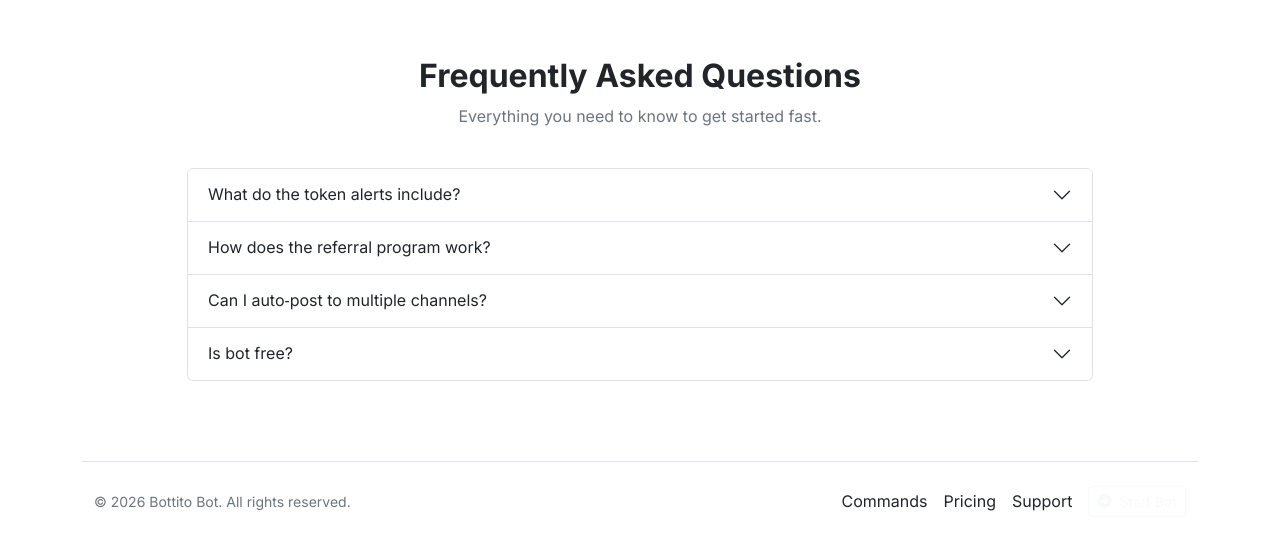
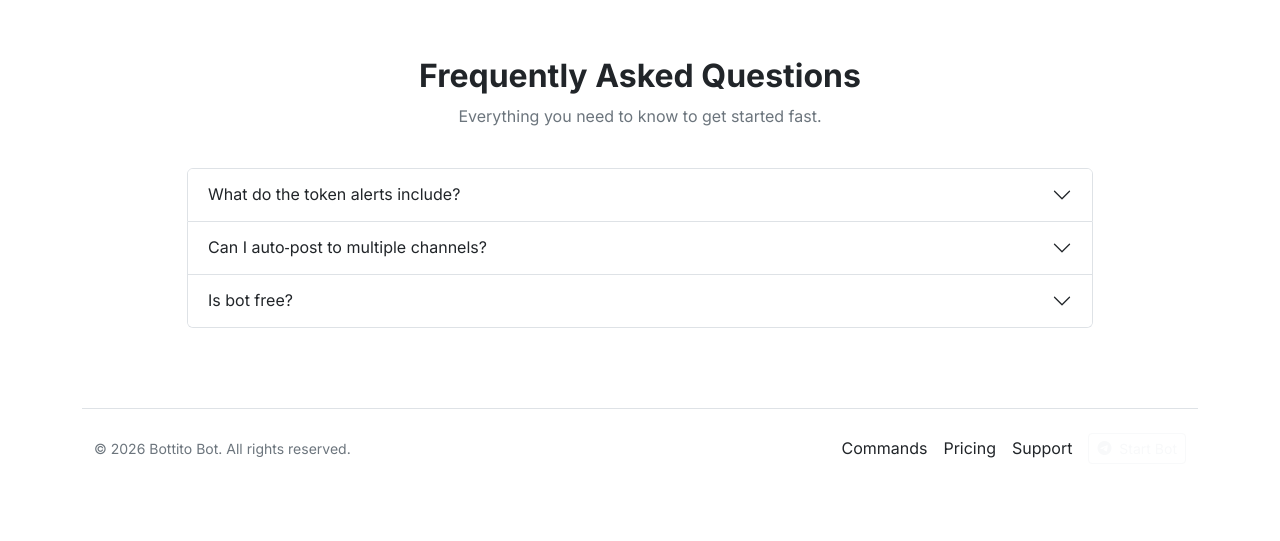
Before and after one commit to sjurajpuchky/bottito, a Flask app: page / in a window 1280 px wide. Shown: the part 2036-2577 px from the top of the page. After the commit the page ends 2494 px from the top, so only its background shows below. Run offline with Flask 3, Linux system fonts and the light colour scheme.

Commit message:
make money

```diff
--- a/templates/homepage.html
+++ b/templates/homepage.html
@@ -200,15 +200,6 @@
             </div>
 
             <div class="accordion-item">
-              <h2 class="accordion-header" id="q3h">
-                <button class="accordion-button collapsed" type="button" data-bs-toggle="collapse" data-bs-target="#q3" aria-expanded="false" aria-controls="q3">How does the referral program work?</button>
-              </h2>
-              <div id="q3" class="accordion-collapse collapse" aria-labelledby="q3h" data-bs-parent="#faqAcc">
-                <div class="accordion-body">Use <code>/link</code> to get your referral URL. When someone subscribes via your link, you earn <strong>25% (0.05 SOL)</strong>. Set your wallet and claim rewards in <code>/referral</code>.</div>
-              </div>
-            </div>
-
-            <div class="accordion-item">
               <h2 class="accordion-header" id="q4h">
                 <button class="accordion-button collapsed" type="button" data-bs-toggle="collapse" data-bs-target="#q4" aria-expanded="false" aria-controls="q4">Can I auto‑post to multiple channels?</button>
               </h2>
```
